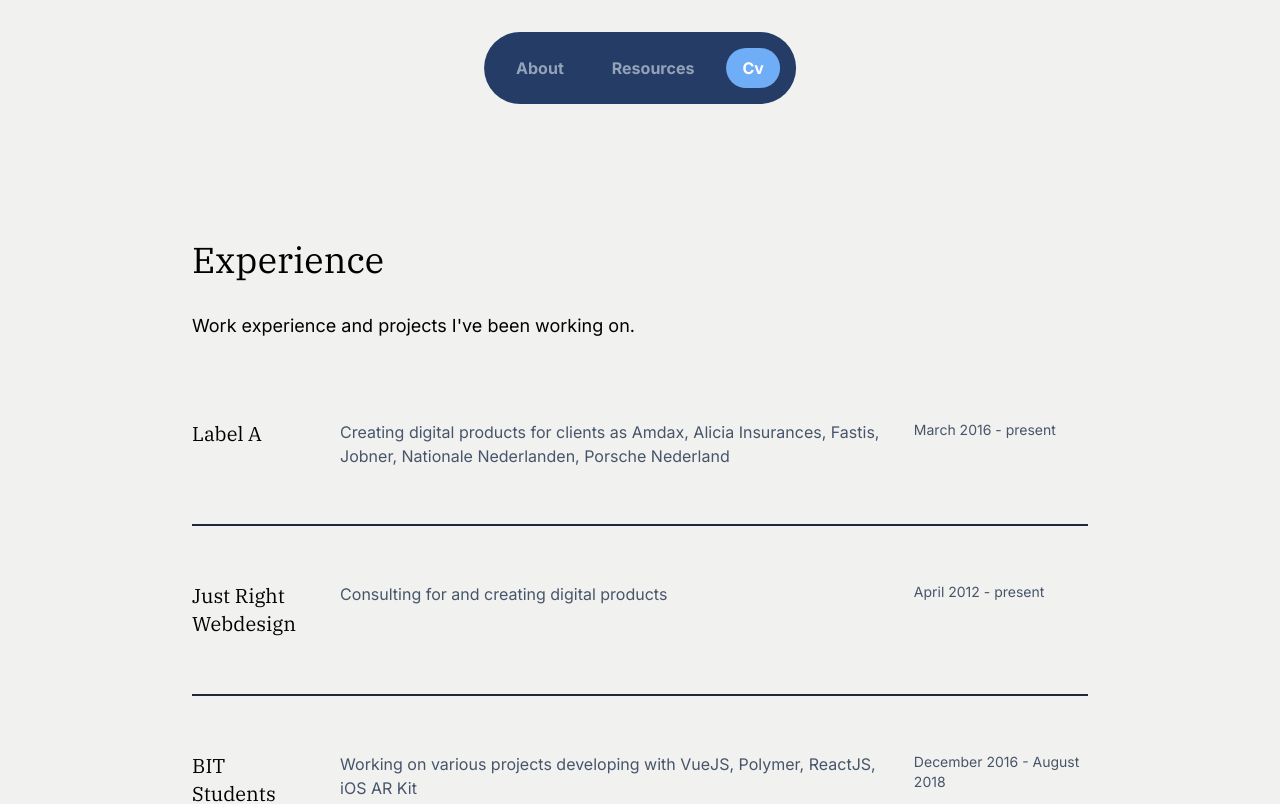
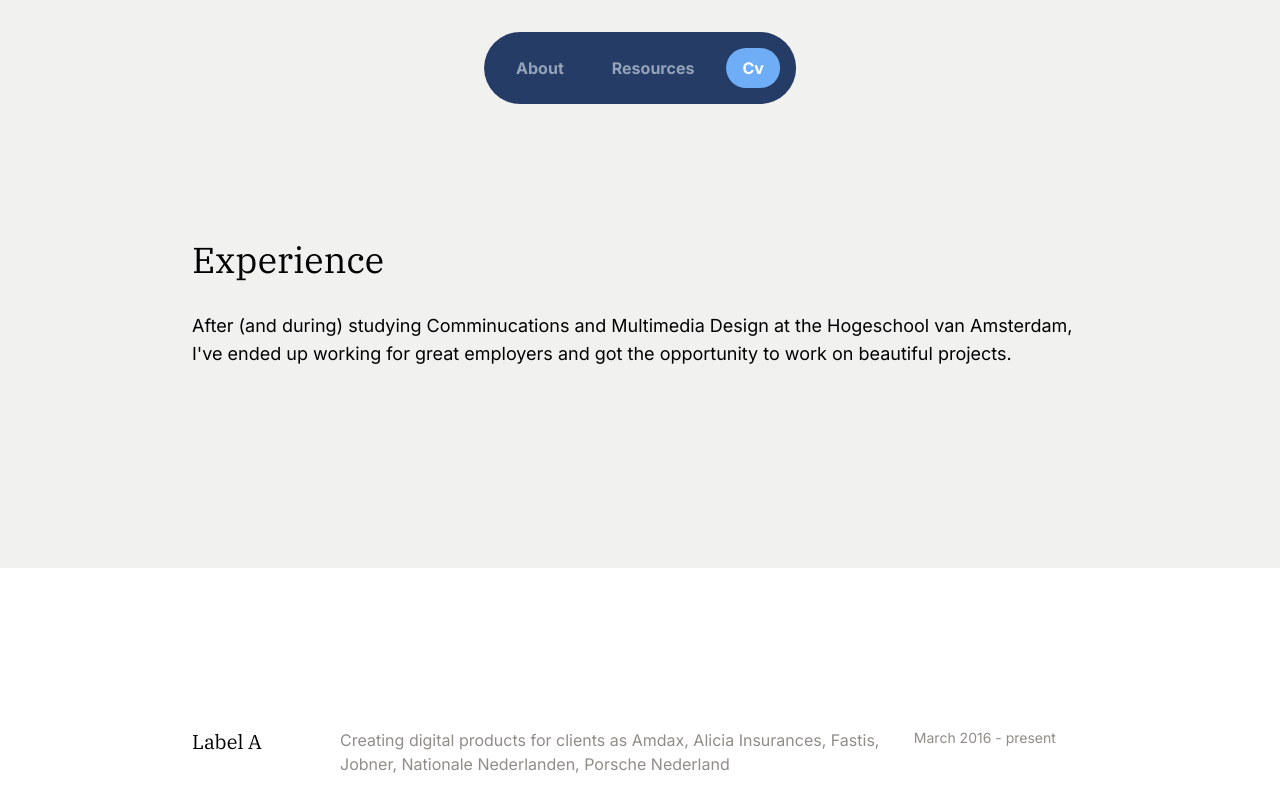
Before and after one commit to rnnyrk/ronnyrook.nl, a Next.js app: page /cv in a window 1280 px wide. Shown: the top 804 px of the page. Built offline with nearby package versions, Linux system fonts and the light colour scheme.

Commit message:
Style experience page in new color scheme

```diff
--- a/src/app/cv/page.tsx
+++ b/src/app/cv/page.tsx
@@ -10,12 +10,18 @@ export const metadata = {
 
 const Cv = () => {
   return (
-    <Container>
-      <Container className="mb-20">
+    <>
+      <Container className="mb-10 pb-20">
         <Heading>Experience</Heading>
-        <p className="mt-8 mb-20 text-lg">Work experience and projects I've been working on.</p>
+        <p className="mt-8 mb-20 text-lg">
+          After (and during) studying Comminucations and Multimedia Design at the Hogeschool van
+          Amsterdam, I've ended up working for great employers and got the opportunity to work on
+          beautiful projects.
+        </p>
       </Container>
 
+      <section className="py-40 bg-white">
+        <Container>
           <Experience
             title="Label A"
             date="March 2016 - present"
@@ -40,6 +46,8 @@ const Cv = () => {
             description="Full stack intern and employee. Mainly working with Javascript/jQuery and PHP"
           />
         </Container>
+      </section>
+    </>
   );
 };
 
--- a/src/components/common/layout/Experience.tsx
+++ b/src/components/common/layout/Experience.tsx
@@ -2,10 +2,10 @@ import { Heading } from 'common/typography/Heading';
 
 export const Experience = ({ date, description, title }: ExperienceProps) => {
   return (
-    <div className="flex flex-col md:flex-row items-start mb-6 pb-6 px-4 md:mb-14 md:pb-14 md:px-0 border-b-2 border-slate-800 last:border-b-0">
+    <div className="flex flex-col md:flex-row items-start mb-6 pb-6 px-4 md:mb-14 md:pb-14 md:px-0 border-b-[1px] border-rnny-gray last:border-b-0">
       <Heading className="text-xl font-bold w-full md:w-40">{title}</Heading>
-      <p className="my-6 md:my-0 md:mx-8 w-10/12 text-slate-600">{description}</p>
-      <span className="text-sm mb-4 w-60 text-slate-600">{date}</span>
+      <p className="my-6 md:my-0 md:mx-8 w-10/12 text-rnny-gray-tint">{description}</p>
+      <span className="text-sm mb-4 w-60 text-rnny-gray-tint">{date}</span>
     </div>
   );
 };
```
Lines whose indentation alone changed are shown as unchanged.
